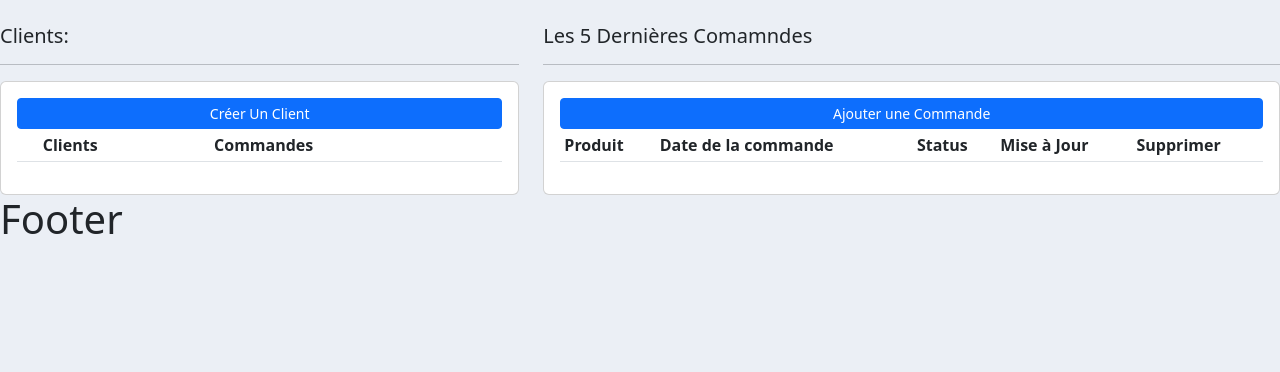
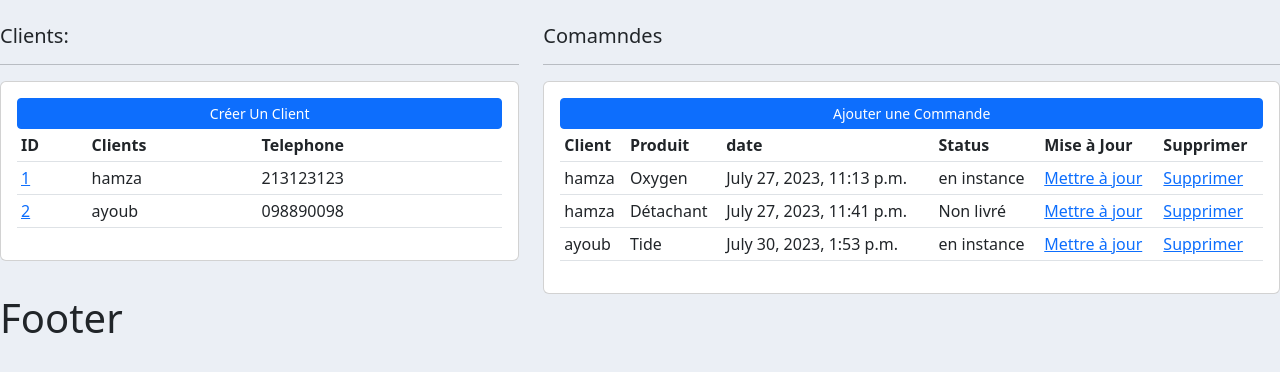
Before and after one commit to elel2000/CRM-Django, a Django app: page / in a window 1280 px wide. Shown: the part 114-486 px from the top of the page. Run offline with Django 4.2, Linux system fonts and the light colour scheme; data comes from the database, SQL or seed files in the repository; lists and menus that the app fills with data are empty.

Commit message:
modification1

```diff
--- a/client/urls.py
+++ b/client/urls.py
@@ -4,5 +4,5 @@
 
 urlpatterns = [
 
-    path('',views.list_client),
+    path('/<str:pk>/',views.list_client,name='client'),
 ]
--- a/commande/models.py
+++ b/commande/models.py
@@ -6,6 +6,6 @@
 class Commande(models.Model):
     STATUS = (('en instance','en instance'),('Non livré','Non livré'),('livré','livré'))
     client = models.ForeignKey(Client,null=True,on_delete=models.SET_NULL)
-    produits = models.ManyToManyField(Produit)
+    produits = models.ForeignKey(Produit,null=True,on_delete=models.SET_NULL)
     date_creation = models.DateTimeField(auto_now_add=True,null=True)
     status = models.CharField(max_length=200,null=True,choices=STATUS)
--- a/produit/views.py
+++ b/produit/views.py
@@ -1,5 +1,11 @@
 from django.shortcuts import render
 from django.http import HttpResponse
+from commande.models import Commande
+from client.models import Client
 # Create your views here.
 def home(request):
-    return render(request,'produit/acceuil.html')
+    commandes = Commande.objects.all()
+    clients = Client.objects.all() # type: ignore
+    context = {'commande' : commandes,'client' : clients}
+
+    return render(request,'produit/acceuil.html',context)
--- a/templates/produit/acceuil.html
+++ b/templates/produit/acceuil.html
@@ -1,4 +1,5 @@
 {% extends 'main.html' %}
+{% load static %}
 {% block content %}
 <br>
 <div class="row">
@@ -9,28 +10,46 @@
 			<a class="btn btn-primary  btn-sm btn-block" href="">Créer Un Client</a>
 			<table class="table table-sm">
 				<tr>
-					<th></th>
+					<th>ID</th>
 					<th>Clients</th>
-					<th>Commandes</th>
+					<th>Telephone</th>
 				</tr>
 
+				{% for client in client %}
+				<tr>
+					<td><a href="{% url 'client' client.id %}">{{ client.id }}</a></td>
+					<td>{{ client.nom }}</td>
+					<td>{{ client.telephone }}</td>
+				</tr>
+				{% endfor %}
 			</table>
 		</div>
 	</div>
 
 	<div class="col-md-7">
-		<h5>Les 5 Dernières Comamndes</h5>
+		<h5>Comamndes</h5>
 		<hr>
 		<div class="card card-body">
 			<a class="btn btn-primary  btn-sm btn-block" href="">Ajouter une Commande</a>
 			<table class="table table-sm">
 				<tr>
+					<th>Client</th>
 					<th>Produit</th>
-					<th>Date de la commande</th>
+					<th>date</th>
 					<th>Status</th>
 					<th>Mise à Jour</th>
 					<th>Supprimer</th>
 				</tr>
+				{% for commande in commande %}
+				<tr>
+					<td>{{commande.client}}</td>
+					<td>{{commande.produits}}</td>
+					<td>{{commande.date_creation}}</td>
+					<td>{{commande.status}}</td>
+					<td><a href="#">Mettre à jour</a></td>
+					<td><a href="#">Supprimer</a></td>
+				</tr>
+				{% endfor %}
 
 			</table>
 		</div>
```
Also changed, not shown: client/views.py (+6 -3 lines), commande/migrations/0006_remove_commande_produits_commande_produits.py (added), db.sqlite3.
